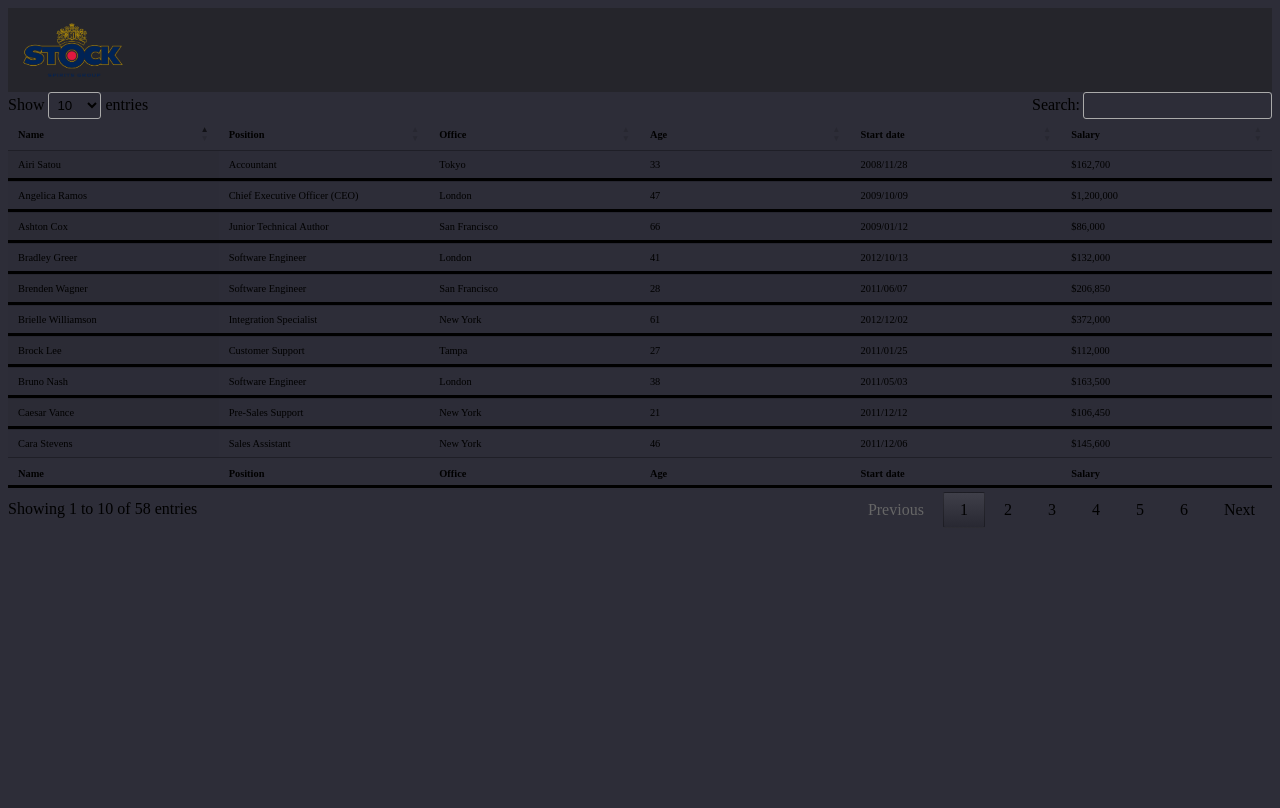
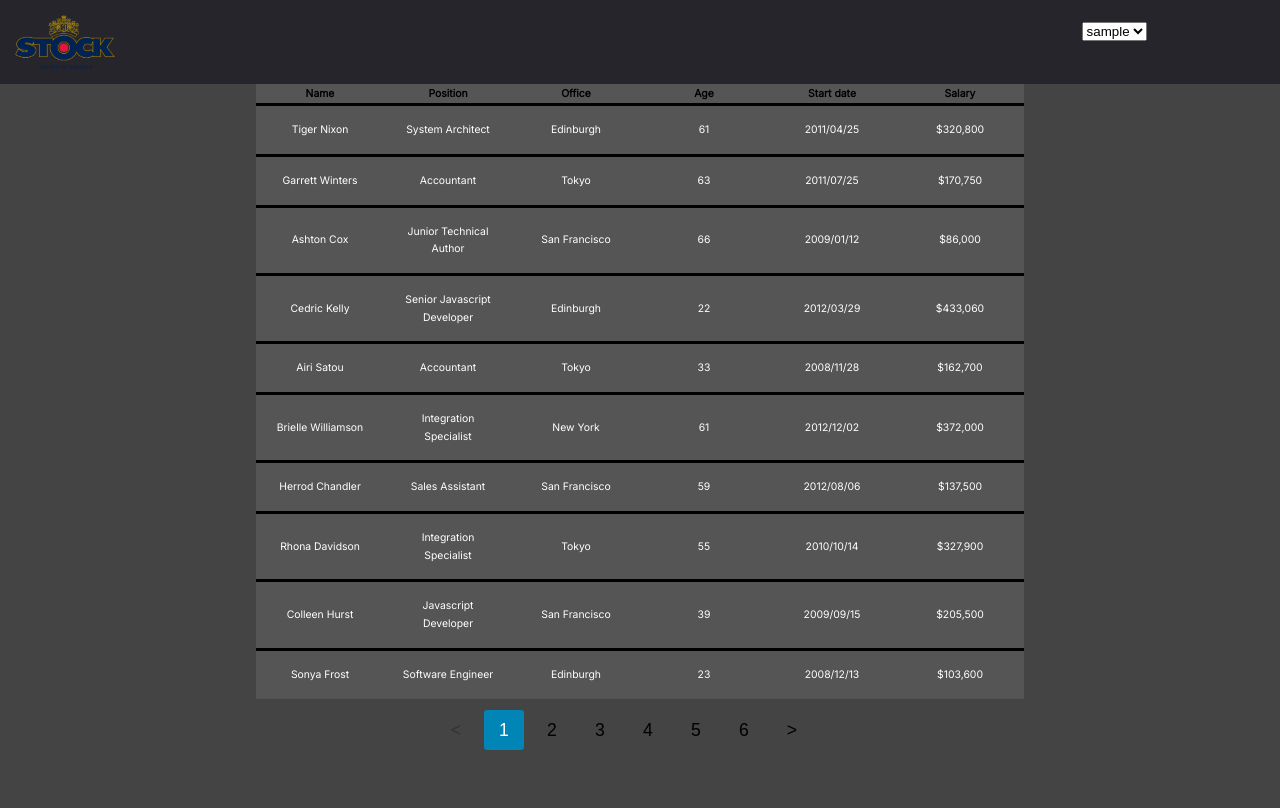
Before and after one commit to KaminarisKonstantinos/My-First-Website, a PHP site: page /leaderboard.php in a window 1280 px wide. After the commit the page ends 750 px from the top, so only its background shows below. Run offline with PHP 8.4, Linux system fonts and the light colour scheme; the visitor is signed in with stand-in values (Sample User, id 1); some libraries are stand-ins or nearby versions.

Commit message:
pagination sto leaderboard and a bit of css

```diff
--- a/public/leaderboard.php
+++ b/public/leaderboard.php
@@ -11,15 +11,6 @@
     <meta charset="UTF-8">
     <meta name="viewport" content="width=device-width, initial-scale=1.0">
     <script src="https://ajax.googleapis.com/ajax/libs/jquery/3.6.4/jquery.min.js"></script>
-    <!-- DataTables CSS -->
-    <link rel="stylesheet"
-            href=
-    "https://cdn.datatables.net/1.10.23/css/jquery.dataTables.min.css">
-
-    <!-- DataTables JS -->
-    <script src=
-    "https://cdn.datatables.net/1.10.23/js/jquery.dataTables.min.js">
-    </script>
     <link rel="stylesheet" href="https://www.phptutorial.net/app/css/style.css">
     <link rel="stylesheet" href="../src/libs/css/style.css">
     <link rel="stylesheet" href="../src/libs/css/style1.css">
@@ -27,17 +18,30 @@
     <title>Register</title>
 </head>
 <body>
+    <div class='box'>
         <div class="row nav-bar">
             <div class="col-1 col-l-1 col-m-1 col-s-1">
                 <img class="logo" src="../src/stock_spirits_logo.svg.png" alt="Flowers in Chania">
             </div>
-    <div class="col-11 col-l-11 col-m-11 col-s-11">
+            <div class="col-9 col-l-9 col-m-9 col-s-9">
+            </div>
+            <div class="col-2 col-l-2 col-m-2 col-s-2">
+                <form name="form1" id="form1" method="post">
+                    <select name="option" id="option" onchange="window.location.href=this.value;">
+                        <option value="" disabled selected hidden>
+                            <?php
+                                echo $_SESSION['username'];
+                            ?>
+                        </option>
+                        <option value="../src/libs/logout.php">Logout</option>
+                    </select>
+                </form>
             </div>
         </div>
         <div class="row">
             <table id='leaderboard'>
             </table>
-    <table id="example" class="display" cellspacing="0" width="100%">
+            <table id="paginated-table">
                 <thead>
                     <tr>
                         <th>Name</th>
@@ -48,17 +52,6 @@
                         <th>Salary</th>
                     </tr>
                 </thead>
-
-        <tfoot>
-            <tr>
-                <th>Name</th>
-                <th>Position</th>
-                <th>Office</th>
-                <th>Age</th>
-                <th>Start date</th>
-                <th>Salary</th>
-            </tr>
-        </tfoot>
 
                 <tbody>
                     <tr>
@@ -527,7 +520,21 @@
                     </tr>
                 </tbody>
             </table>
+            <nav class="pagination-container">
+        <button class="pagination-button" id="prev-button" aria-label="Previous page" title="Previous page">
+        &lt;
+        </button>
+
+        <div id="pagination-numbers">
+
+        </div>
+
+        <button class="pagination-button" id="next-button" aria-label="Next page" title="Next page">
+        &gt;
+        </button>
+    </nav>
         </div>
         <script src="../src/inc/leaderboard.js"></script>
+    </div>
 </body>
 </html>
--- a/src/inc/leaderboard.js
+++ b/src/inc/leaderboard.js
@@ -1,6 +1,99 @@
-$(document).ready(function() {
-    $('#example').DataTable({
-      responsive: true,
-      "pageLength": 10
-    });
+const paginationNumbers = document.getElementById("pagination-numbers");
+const paginatedTable = document.getElementById("paginated-table");
+const tableItems = paginatedTable.querySelectorAll("tbody>tr");
+const nextButton = document.getElementById("next-button");
+const prevButton = document.getElementById("prev-button");
+
+const paginationLimit = 10;
+const pageCount = Math.ceil(tableItems.length / paginationLimit);
+let currentPage = 1;
+
+const disableButton = (button) => {
+  button.classList.add("disabled");
+  button.setAttribute("disabled", true);
+};
+
+const enableButton = (button) => {
+  button.classList.remove("disabled");
+  button.removeAttribute("disabled");
+};
+
+const handlePageButtonsStatus = () => {
+  if (currentPage === 1) {
+    disableButton(prevButton);
+  } else {
+    enableButton(prevButton);
+  }
+
+  if (pageCount === currentPage) {
+    disableButton(nextButton);
+  } else {
+    enableButton(nextButton);
+  }
+};
+
+const handleActivePageNumber = () => {
+  document.querySelectorAll(".pagination-number").forEach((button) => {
+    button.classList.remove("active");
+    const pageIndex = Number(button.getAttribute("page-index"));
+    if (pageIndex == currentPage) {
+      button.classList.add("active");
+    }
   });
+};
+
+const appendPageNumber = (index) => {
+  const pageNumber = document.createElement("button");
+  pageNumber.className = "pagination-number";
+  pageNumber.innerHTML = index;
+  pageNumber.setAttribute("page-index", index);
+  pageNumber.setAttribute("aria-label", "Page " + index);
+
+  paginationNumbers.appendChild(pageNumber);
+};
+
+const getPaginationNumbers = () => {
+  for (let i = 1; i <= pageCount; i++) {
+    appendPageNumber(i);
+  }
+};
+
+const setCurrentPage = (pageNum) => {
+  currentPage = pageNum;
+
+  handleActivePageNumber();
+  handlePageButtonsStatus();
+
+  const prevRange = (pageNum - 1) * paginationLimit;
+  const currRange = pageNum * paginationLimit;
+
+  tableItems.forEach((item, index) => {
+    item.classList.add("hidden");
+    if (index >= prevRange && index < currRange) {
+      item.classList.remove("hidden");
+    }
+  });
+};
+
+window.addEventListener("load", () => {
+  getPaginationNumbers();
+  setCurrentPage(1);
+
+  prevButton.addEventListener("click", () => {
+    setCurrentPage(currentPage - 1);
+  });
+
+  nextButton.addEventListener("click", () => {
+    setCurrentPage(currentPage + 1);
+  });
+
+  document.querySelectorAll(".pagination-number").forEach((button) => {
+    const pageIndex = Number(button.getAttribute("page-index"));
+
+    if (pageIndex) {
+      button.addEventListener("click", () => {
+        setCurrentPage(pageIndex);
+      });
+    }
+  });
+});
--- a/src/libs/css/leaderboard.css
+++ b/src/libs/css/leaderboard.css
@@ -0,0 +1,76 @@
+@import url('https://fonts.googleapis.com/css2?family=Inter&display=swap');
+
+body {
+  font-family: 'Inter', sans-serif;
+  line-height: 1.7;
+  font-size: 1.1rem;
+  margin: 0;
+  color: #27253d;
+  background: #444;
+}
+
+main {
+  position: relative;
+  padding: 1rem 1rem 3rem;
+  min-height: calc(100vh - 4rem);
+}
+
+h1 {
+  margin-top: 0;
+}
+
+.hidden {
+  display: none;
+}
+
+.pagination-container {
+  width: calc(100% - 2rem);
+  display: flex;
+  align-items: center;
+  position: absolute;
+  bottom: 30px;
+  padding: 1rem 0;
+  justify-content: center;
+}
+
+.pagination-number,
+.pagination-button{
+  font-size: 1.1rem;
+  background-color: transparent;
+  border: none;
+  margin: 0.25rem 0.25rem;
+  cursor: pointer;
+  height: 2.5rem;
+  width: 2.5rem;
+  border-radius: .2rem;
+}
+
+.pagination-number:hover,
+.pagination-button:not(.disabled):hover {
+  background: #fff;
+}
+
+.pagination-number.active {
+  color: #fff;
+  background: #0085b6;
+}
+
+tr {
+    color: white;
+    background-color: #555;
+}
+
+table {
+    text-align: center;
+    position: absolute;
+    left: 20vw;
+    width: 60vw;
+}
+
+table tr:nth-child(10n) > td {
+    border-bottom: 0;
+}
+
+td {
+    padding: 15px;
+}
```
Lines whose indentation alone changed are shown as unchanged.
